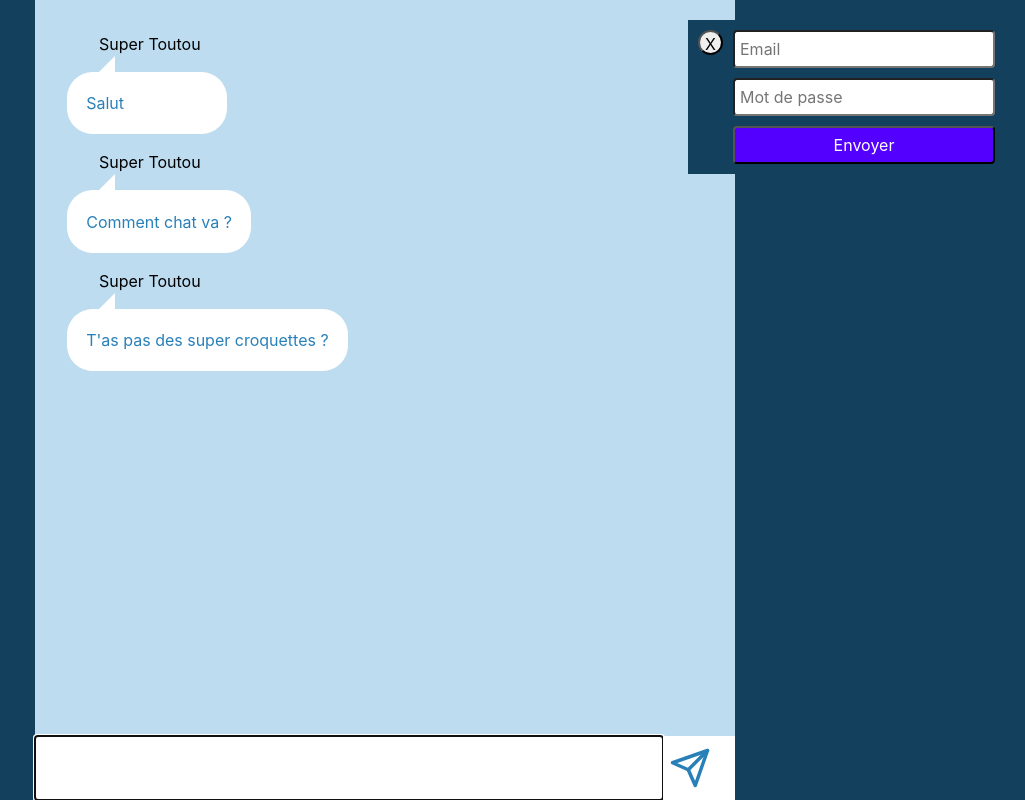
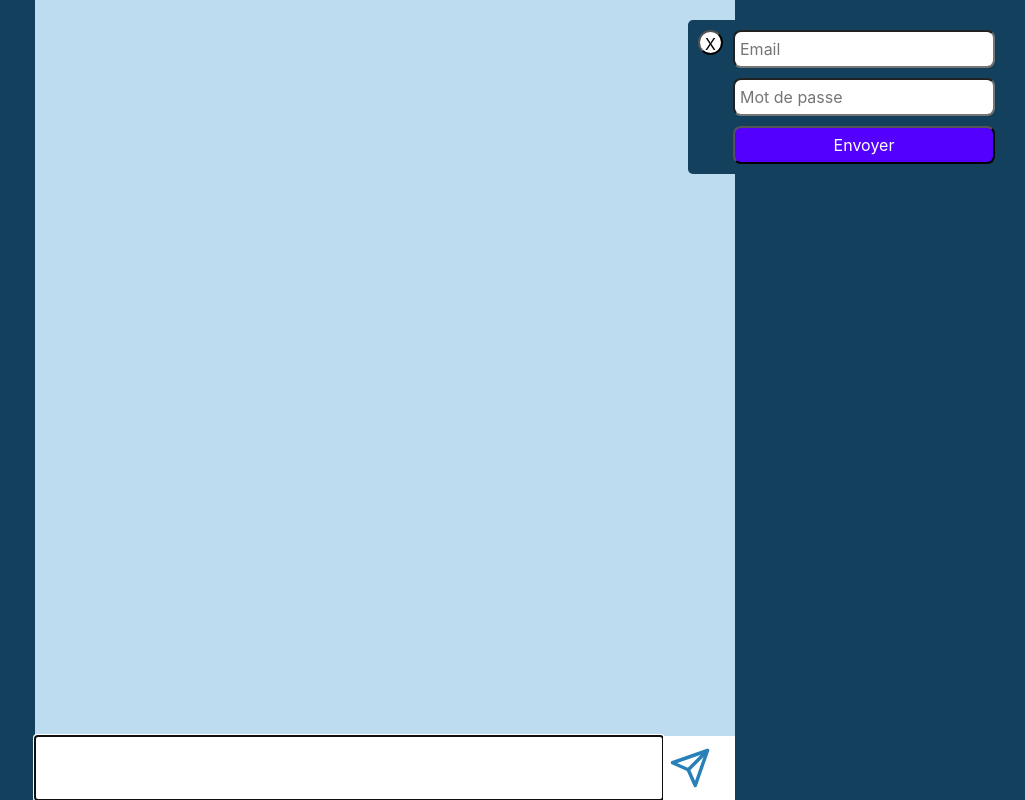
Before and after one commit to MaxCapette/Chatbox, a React (Vite) app: page / in a window 1280 px wide. Shown: the whole page, without its empty margins (255-1280 px from the left). Built offline with nearby package versions, Linux system fonts and the light colour scheme.

Commit message:
cest chaud ><

```diff
--- a/src/@types/chat.d.ts
+++ b/src/@types/chat.d.ts
@@ -3,3 +3,9 @@ export interface IMessage {
   author: string;
   content: string;
 }
+
+export interface IUser {
+  id: number;
+  email: string;
+  password: string;
+}
--- a/src/components/App/App.tsx
+++ b/src/components/App/App.tsx
@@ -5,9 +5,10 @@ import Messages from '../Messages/Messages';
 import './App.scss';
 
 function App() {
+  const isSettings = true;
   return (
     <div className="app">
-      <Settings />
+      {isSettings && <Settings />}
       <Messages />
       <Form />
     </div>
--- a/src/components/Settings/Settings.scss
+++ b/src/components/Settings/Settings.scss
@@ -7,12 +7,14 @@
   right: 20px;
   background-color: v.$color-bg;
   padding: 5px;
+  border-radius: 5px;
   &-closeButton {
     border-radius: 50%;
     height: 25px;
     width: 25px;
     padding: 0;
     margin: 5px;
+    background-color: v.$color;
   }
   &-input {
     display: flex;
@@ -20,7 +22,7 @@
 
     & > * {
       margin-bottom: 10px;
-      border-radius: 4px;
+      border-radius: 8px;
       margin: 5px;
       padding: 5px;
     }
--- a/src/reducers/chatReducer.ts
+++ b/src/reducers/chatReducer.ts
@@ -9,23 +9,7 @@ interface ChatState {
 // ----- STATE INITIAL -----
 const initialState: ChatState = {
   // on stocke la liste des messages = un tableau d'objets
-  messages: [
-    {
-      id: 1,
-      author: 'Super Toutou',
-      content: 'Salut',
-    },
-    {
-      id: 2,
-      author: 'Super Toutou',
-      content: 'Comment chat va ?',
-    },
-    {
-      id: 3,
-      author: 'Super Toutou',
-      content: "T'as pas des super croquettes ?",
-    },
-  ],
+  messages: [],
   // on stocke la valeur de l'input du form
   newMessageContent: '',
 };
@@ -53,19 +37,9 @@ const chatReducer = createReducer(initialState, (builder) => {
         author: 'super Toutou',
         content: state.newMessageContent, // on a accès aux infos du state
       };
-      // ajout à la suite des message existants dans le state
+
       state.messages.push(newMessage);
-      // on peut en profiter pour vider la valeur de l'input : vu que l'input est controlé dans le state de redux le reducer peut le faire direct
       state.newMessageContent = '';
-
-      /*
-      si on était pas avec toolkit on n'aurai pas le droit de fair eun push sur une partie du state, il faudrait renvoyer un nouvel objet state
-      const newState = {
-        ...state,
-        messages: [...state.messages, newMessage],
-        newMessageContent: '',
-      };
-      */
     });
 });
 
```
Also changed, not shown: src/components/Messages/Messages.tsx (+0 -27 lines).
